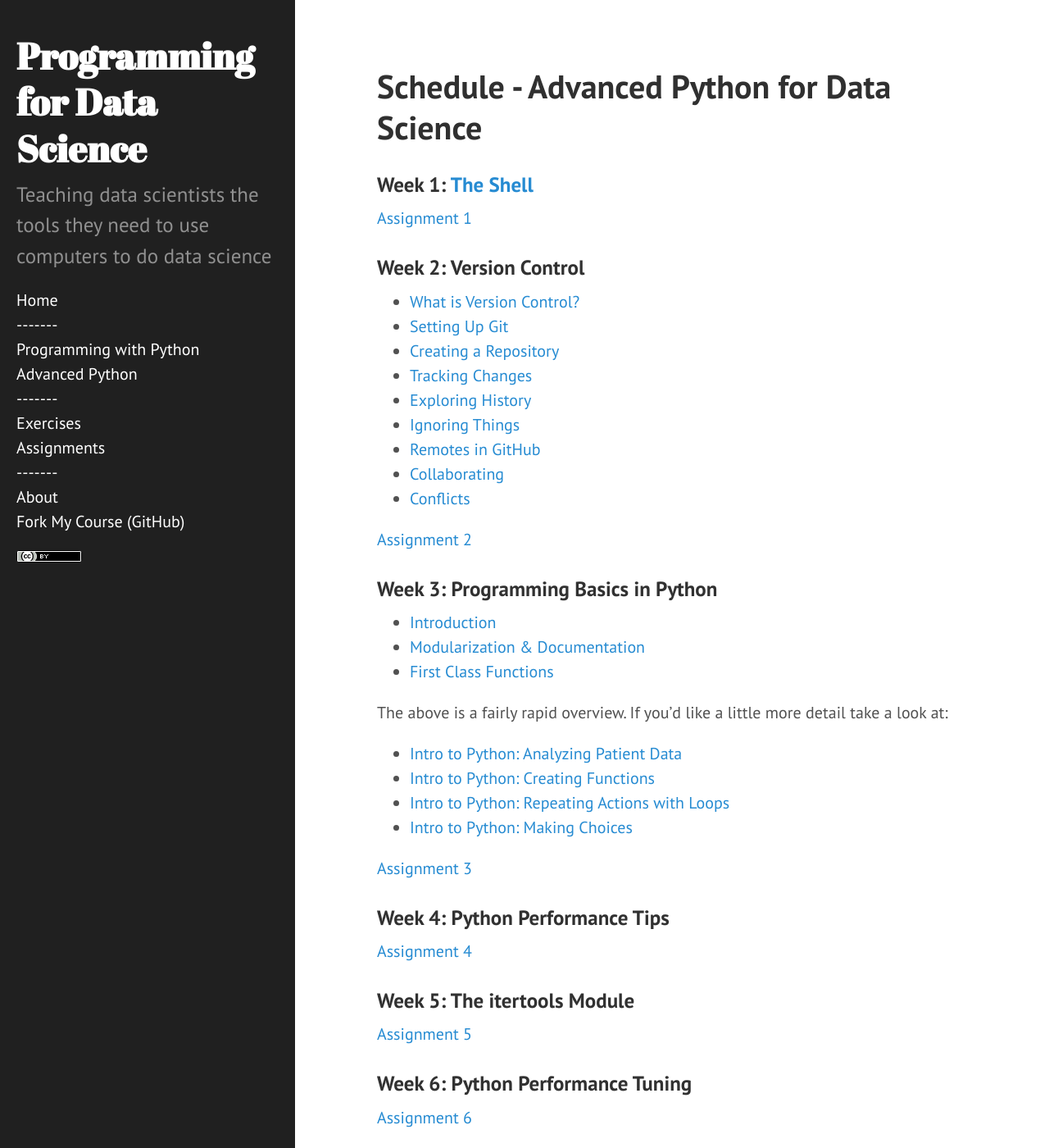
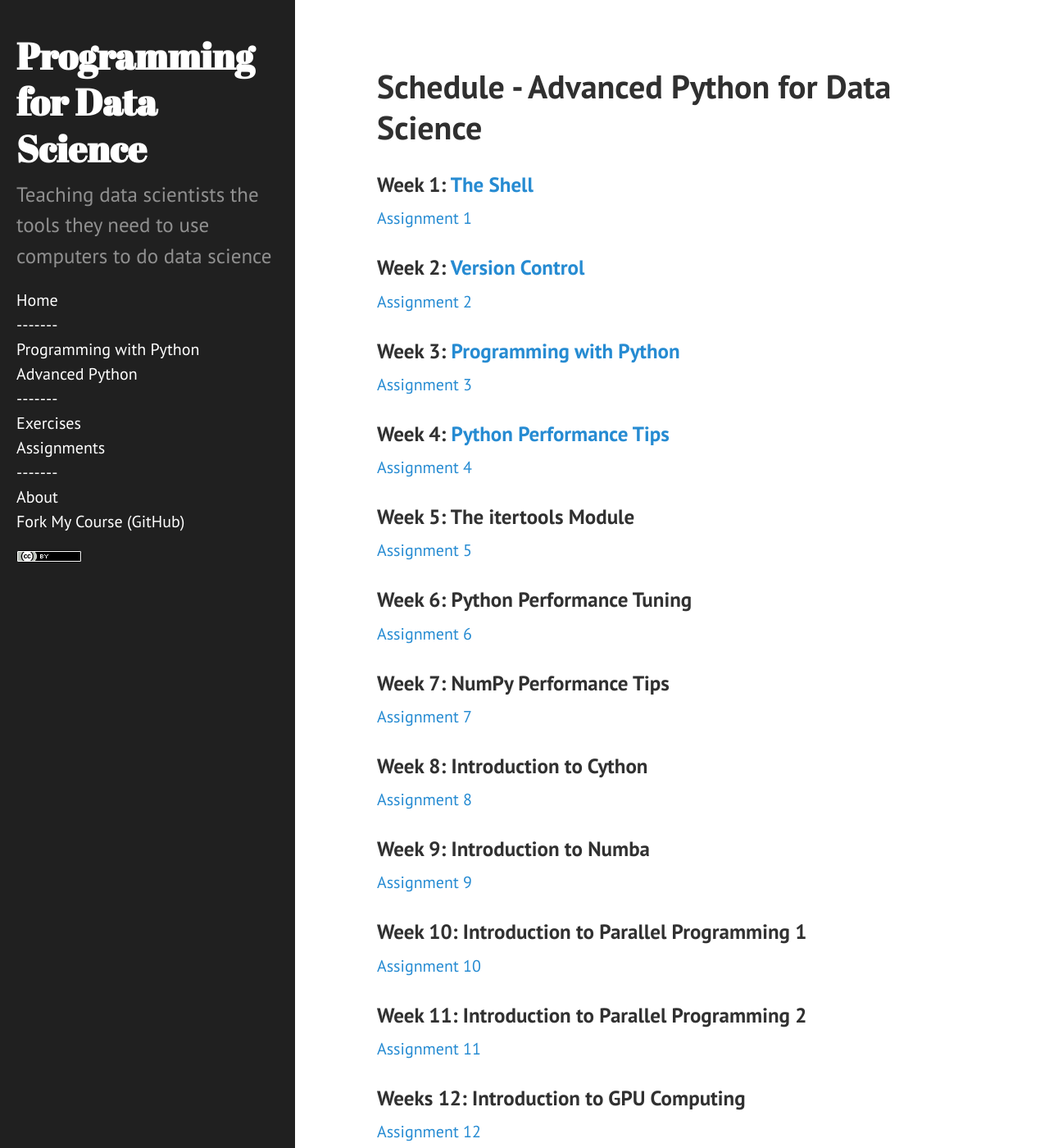
Before and after one commit to nyu-cds/courses, a Jekyll site: the page built from syllabus/advanced-schedule.md, in a window 1280 px wide and 1400 px high. Shown: the whole window at 82% size. Built offline with Jekyll 4.4.1, drawn with Linux system fonts in a browser that asks for light colours.

Commit message:
Update advanced-schedule.md

```diff
--- a/syllabus/advanced-schedule.md
+++ b/syllabus/advanced-schedule.md
@@ -4,41 +4,19 @@ title: Schedule - Advanced Python for Data Science
 redirect_from: /schedule-advanced/
 ---
 
-### Week 1: [The Shell](http://swcarpentry.github.io/shell-novice)
+### Week 1: [The Shell](https://swcarpentry.github.io/shell-novice)
 
 [Assignment 1]({{ site.github.url }}/assignments/advanced-1/)
 
-### Week 2: Version Control
-
-* [What is Version Control?](http://swcarpentry.github.io/git-novice/01-basics/)
-* [Setting Up Git](http://swcarpentry.github.io/git-novice/02-setup/)
-* [Creating a Repository](http://swcarpentry.github.io/git-novice/03-create/)
-* [Tracking Changes](http://swcarpentry.github.io/git-novice/04-changes/)
-* [Exploring History](http://swcarpentry.github.io/git-novice/05-history/)
-* [Ignoring Things](http://swcarpentry.github.io/git-novice/06-ignore/)
-* [Remotes in GitHub](http://swcarpentry.github.io/git-novice/07-github/)
-* [Collaborating](http://swcarpentry.github.io/git-novice/08-collab/)
-* [Conflicts](http://swcarpentry.github.io/git-novice/09-conflict/)
+### Week 2: [Version Control](https://swcarpentry.github.io/git-novice)
 
 [Assignment 2]({{ site.github.url }}/assignments/advanced-2/)
 
-### Week 3: Programming Basics in Python
-
-* [Introduction](http://nbviewer.ipython.org/github/swcarpentry/bc/blob/master/intermediate/python/01-intro-python.ipynb)
-* [Modularization & Documentation](http://nbviewer.ipython.org/urls/raw.github.com/swcarpentry/bc/master/intermediate/python/02-modularization-documentation.ipynb)
-* [First Class Functions](http://v4.software-carpentry.org/python/funcobj.html)
-
-The above is a fairly rapid overview. If you'd like a little more detail take a
-look at:
-
-* [Intro to Python: Analyzing Patient Data](http://swcarpentry.github.io/python-novice-inflammation/01-numpy/)
-* [Intro to Python: Creating Functions](http://swcarpentry.github.io/python-novice-inflammation/06-func/)
-* [Intro to Python: Repeating Actions with Loops](http://swcarpentry.github.io/python-novice-inflammation/02-loop/)
-* [Intro to Python: Making Choices](http://swcarpentry.github.io/python-novice-inflammation/05-cond/)
+### Week 3: [Programming with Python](https://swcarpentry.github.io/python-novice-inflammation)
 
 [Assignment 3]({{ site.github.url }}/assignments/advanced-3/)
 
-### Week 4: Python Performance Tips
+### Week 4: [Python Performance Tips](https://nyu-cds.github.io/python-performance-tips)
 
 [Assignment 4]({{ site.github.url }}/assignments/advanced-4/)
 
```
